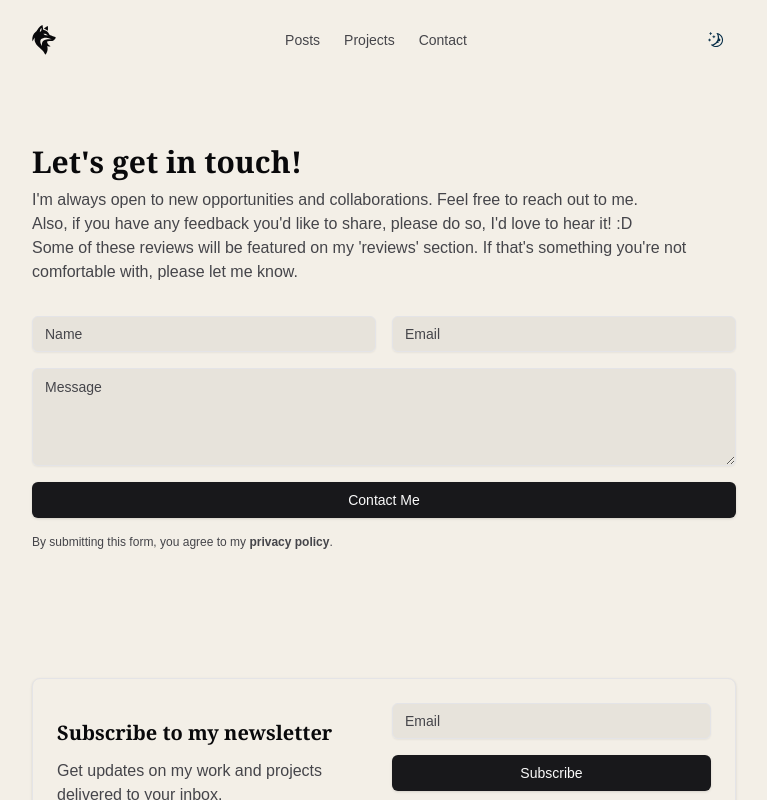
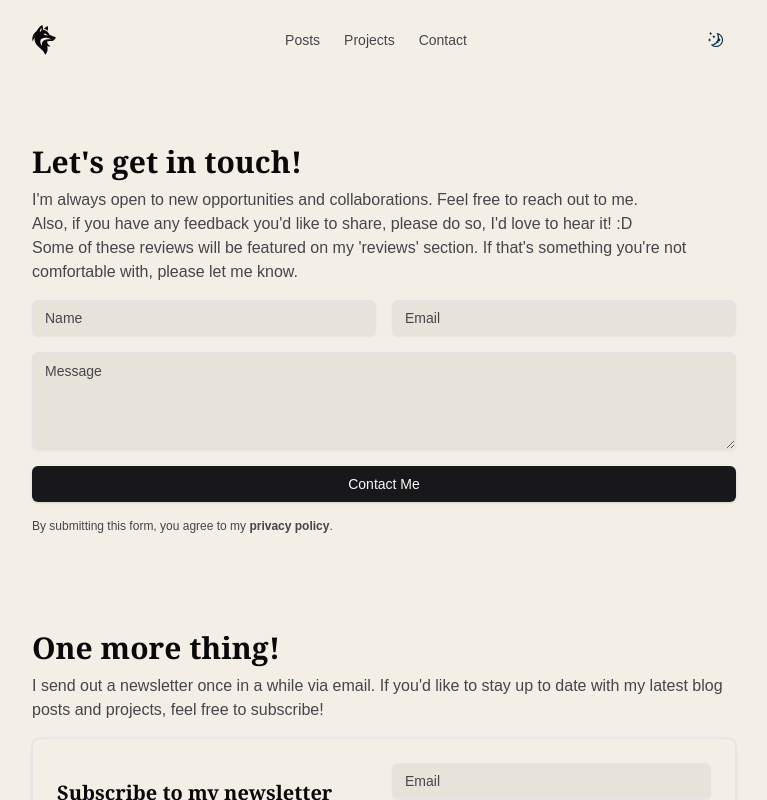
Before and after one commit to mihaicristianfarcas/portfolio-website, a Next.js app: page /contact in a window 1280 px wide. Shown: the top 800 px of the page, without its empty margins (256-1023 px from the left). Built offline with nearby package versions, Linux system fonts and the light colour scheme; no server answers.

Commit message:
contact page improvement

```diff
--- a/src/app/contact/page.tsx
+++ b/src/app/contact/page.tsx
@@ -21,7 +21,15 @@ export default function Contact() {
         </p>
         <ContactForm />
       </div>
-      <div className='container mt-32 max-w-3xl'>
+      <div className='container mt-24 max-w-3xl'>
+        <h2 className='title no-underline'>One more thing!</h2>
+        <p className='py-2 text-muted-foreground'>
+          I send out a newsletter once in a while via email. If you&apos;d like
+          to stay up to date with my latest blog posts and projects, feel free
+          to subscribe!
+        </p>
+      </div>
+      <div className='container mt-2 max-w-3xl'>
         <NewsletterForm />
       </div>
     </section>
--- a/src/components/contact-form.tsx
+++ b/src/components/contact-form.tsx
@@ -44,7 +44,7 @@ export default function ContactForm() {
     <section className='relative isolate'>
       <form
         onSubmit={handleSubmit(onSubmit)}
-        className='mt-8 lg:flex-auto'
+        className='mt-4 lg:flex-auto'
         noValidate
       >
         <div className='grid grid-cols-1 gap-4 sm:grid-cols-2'>
```
